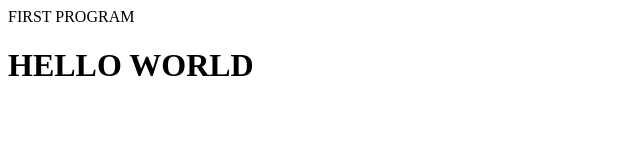
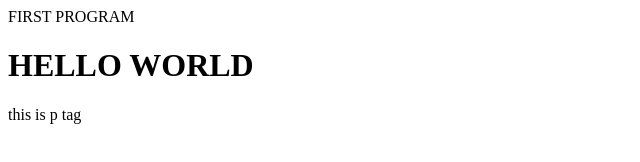
Before and after one commit to AvinashPanchal/myfirstgithub, a plain HTML site: page index.html in a window 1280 px wide. Shown: the full height of the page, 0-640 px from the left. Drawn offline with Linux system fonts and the light colour scheme.

Commit message:
added p tag

```diff
--- a/index.html
+++ b/index.html
@@ -5,4 +5,5 @@
 </head>
   <body></body>
   <h1>HELLO WORLD</h1>
+  <P>this is p tag</p>
 </html>
```
